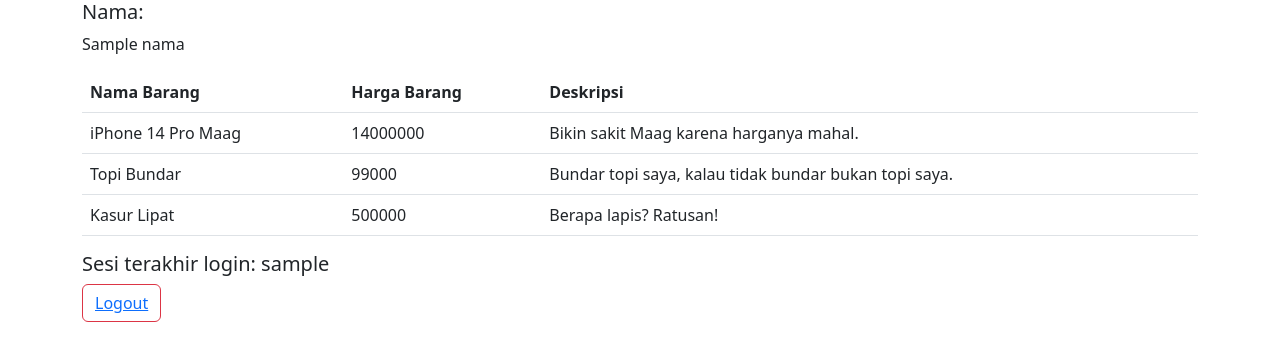
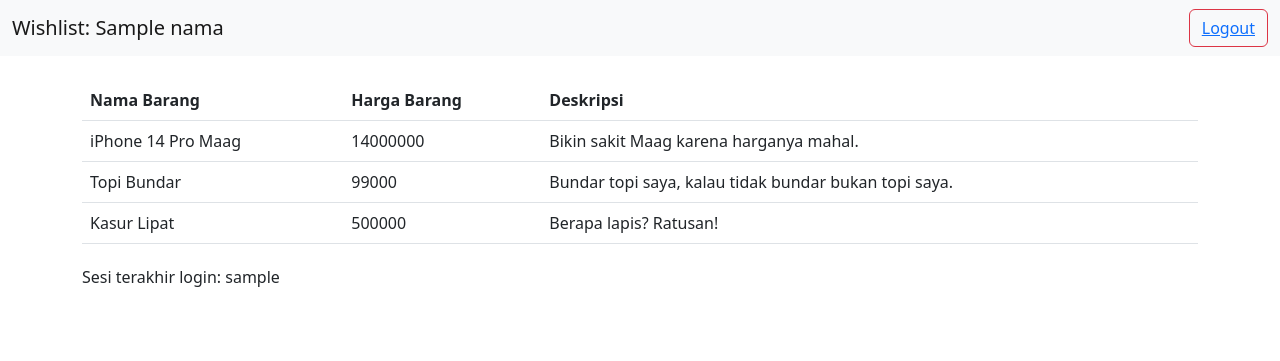
Before and after one commit to LyzanderAndrylie/django-tutorial-01, a Django app: template wishlist/templates/wishlist.html in a window 1280 px wide. Shown: the top 361 px of the page. Run offline with Django 4.2, Linux system fonts and the light colour scheme; data comes from the database, SQL or seed files in the repository; tables that the repository leaves empty hold one stand-in row (values such as "Sample post"); the template is opened without the code that fills it: values that come from a table or form of the project are taken from there, most other values are stand-ins (such as "Sample title", 1, 10 or a date in 2020).

Commit message:
Menambahkan Navbar pada wishlist.html

```diff
--- a/wishlist/templates/wishlist.html
+++ b/wishlist/templates/wishlist.html
@@ -5,13 +5,22 @@
 {% endblock meta %}
 
 {% block content %}
-<div class="container">
+<nav class="navbar navbar-light bg-light">
+    <div class="container-fluid">
+      <span class="navbar-brand">Wishlist: {{nama}}</span>
+      <span class="d-flex">
+        <button class="btn btn-outline-danger"><a href="{% url 'wishlist:logout' %}">Logout</a></button>
+      </span>
+    </div>
+  </nav>
+
+<!-- <div class="container">
     <h5>Nama: </h5>
     <p>{{nama}}</p>
-</div>
+</div> -->
 
 <div class="container">
-    <table class="table table-hover">
+    <table class="table table-hover my-4">
         <tr>
         <th>Nama Barang</th>
         <th>Harga Barang</th>
@@ -29,8 +38,8 @@
 </div>
 
 <div class="container">
-    <h5>Sesi terakhir login: {{ last_login }}</h5>
-    <button class="btn btn-outline-danger"><a href="{% url 'wishlist:logout' %}">Logout</a></button>
+    <h6>Sesi terakhir login: {{ last_login }}</h6>
+    <!-- <button class="btn btn-outline-danger"><a href="{% url 'wishlist:logout' %}">Logout</a></button> -->
 </div>
 
 {% endblock content %}
```
Also changed, not shown: wishlist/views.py (+9 -1 lines).
